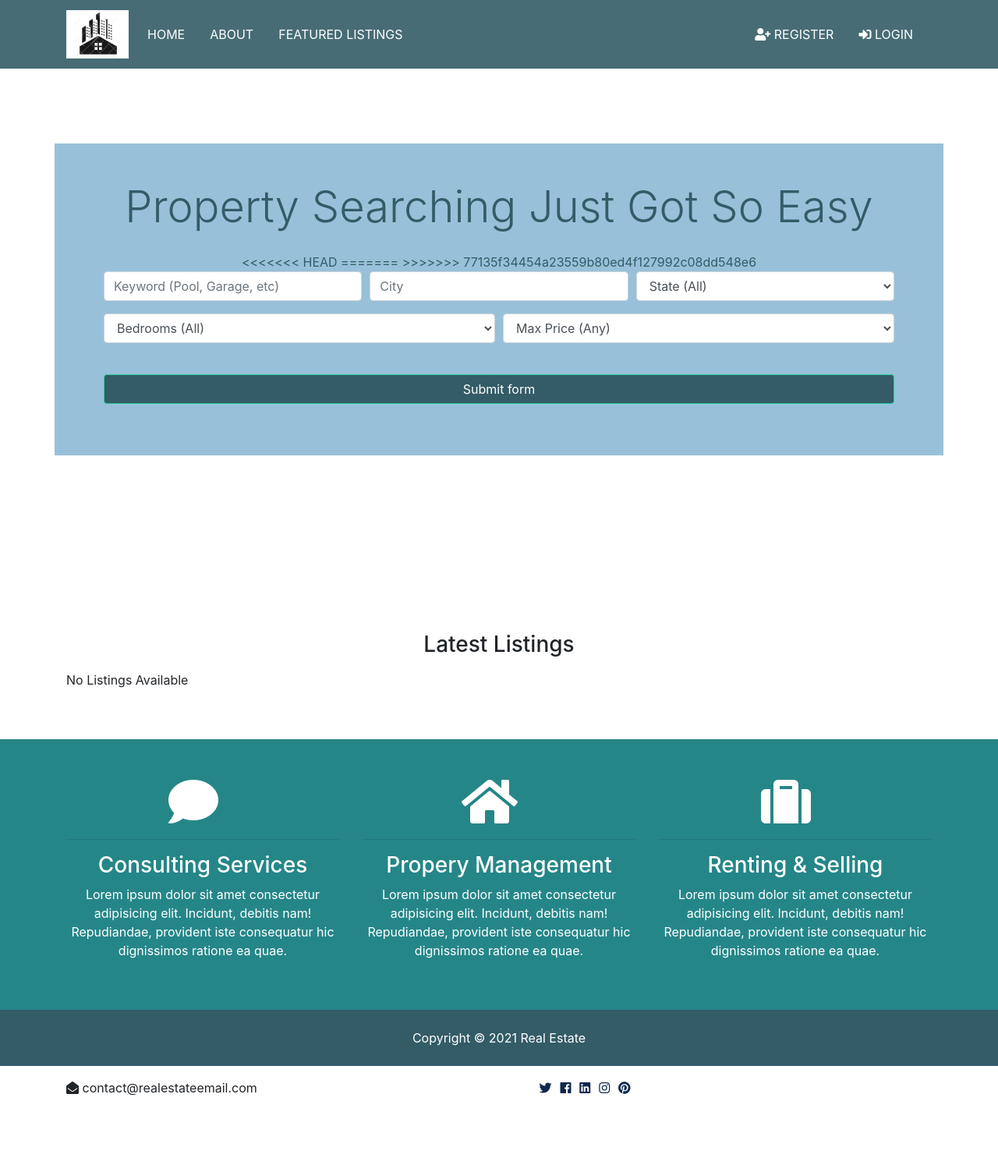
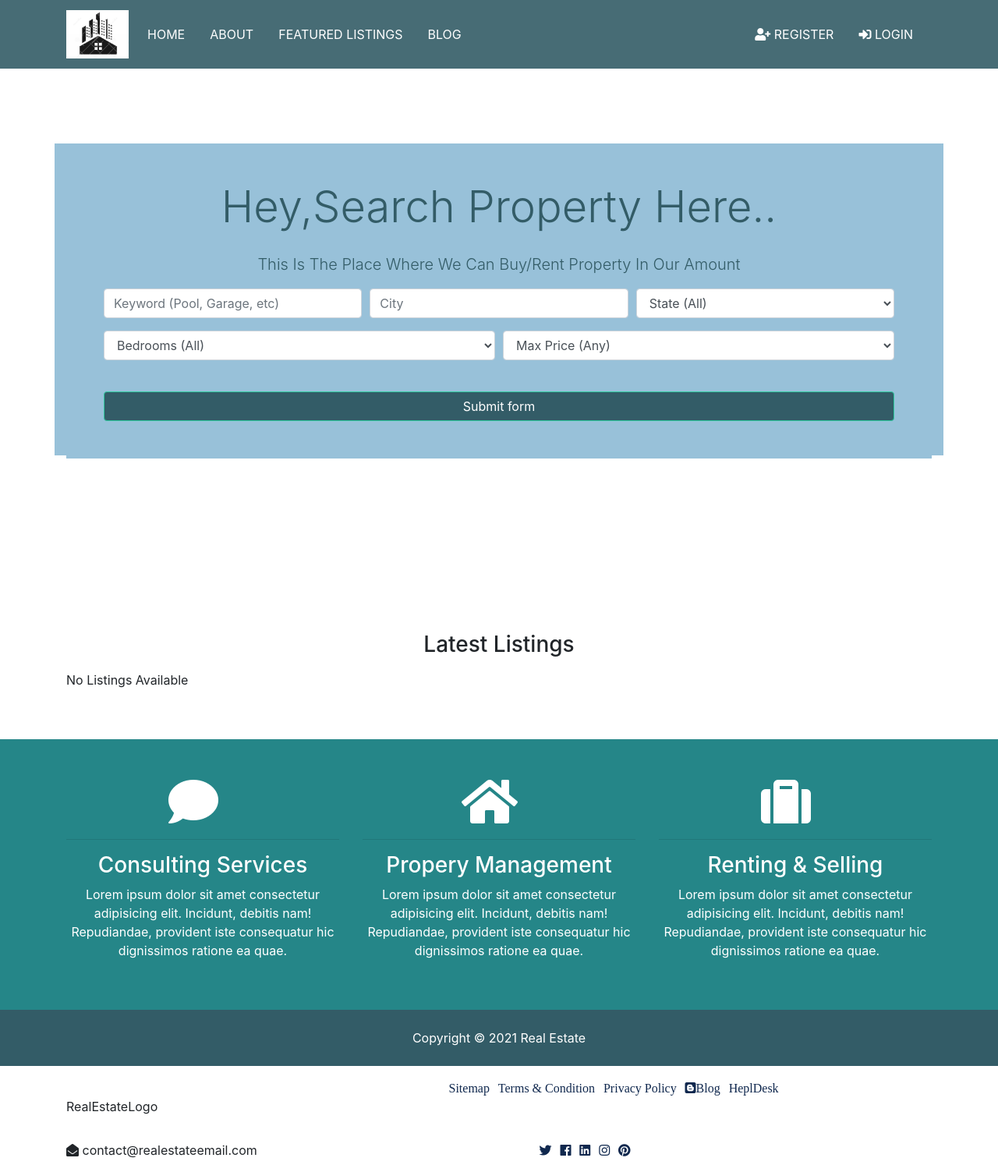
Before and after one commit to DharmeshRS/REP, a Django app: page / in a window 1280 px wide. Shown: the whole page at 78% size. Before the commit the page ends 1405 px from the top, so only its background shows below. Run offline with Django 3.2, Linux system fonts and the light colour scheme; data that the repository does not hold is empty; some libraries are stand-ins or nearby versions.

Commit message:
front end changes
html files changes

```diff
--- a/templates/pages/index.html
+++ b/templates/pages/index.html
@@ -2,7 +2,7 @@
 
 {% load humanize %}
 
-{% block title %} | Welcome {% endblock %}
+{% block title %}  {% endblock %}
 
 {% block content %}
 <!-- Showcase -->
@@ -11,15 +11,10 @@
       <div class="home-search p-5">
         <div class="overlay p-5" style="background-color: #98c1d9; color: #335c67;">
           <h1 class="display-4 mb-4" style="font-family: -apple-system;">
-            Property Searching Just Got So Easy
+              Hey,Search Property Here..
           </h1>
-<<<<<<< HEAD
-{#          <p class="lead">Lorem ipsum dolor sit, amet consectetur adipisicing elit. Recusandae quas, asperiores eveniet vel nostrum magnam#}
-{#            voluptatum tempore! Consectetur, id commodi!</p>#}
-=======
-<!--           <p class="lead">Lorem ipsum dolor sit, amet consectetur adipisicing elit. Recusandae quas, asperiores eveniet vel nostrum magnam
-            voluptatum tempore! Consectetur, id commodi!</p> -->
->>>>>>> 77135f34454a23559b80ed4f127992c08dd548e6
+
+          <p class="lead">This Is The Place Where We Can Buy/Rent Property In Our Amount</p>
           <div class="search">
             <form action="{% url 'search' %}">
               <!-- Form Row 1 -->
--- a/templates/partials/_navbar.html
+++ b/templates/partials/_navbar.html
@@ -24,14 +24,15 @@
           >
             <a class="nav-link cust_nav_links" href="{% url 'index' %}">Home</a>
           </li>
-          <li
+
+            <li
             {% if 'about' in request.path %}
               class="nav-item active mr-3"
             {% else %}
               class="nav-item mr-3"
             {% endif %}
           >
-            <a class="nav-link cust_nav_links" href="{% url 'about' %}">About</a>
+            <a class="nav-link cust_nav_links" href="">About</a>
           </li>
           <li
             {% if 'listings' in request.path %}
@@ -41,6 +42,15 @@
             {% endif %}
           >
             <a class="nav-link cust_nav_links" href="{% url 'listings' %}">Featured Listings</a>
+          </li>
+         <li
+            {% if 'about' in request.path %}
+              class="nav-item active mr-3"
+            {% else %}
+              class="nav-item mr-3"
+            {% endif %}
+          >
+            <a class="nav-link cust_nav_links" href="{% url 'about' %}">Blog</a>
           </li>
         </ul>
 
--- a/templates/partials/_topbar.html
+++ b/templates/partials/_topbar.html
@@ -1,5 +1,35 @@
    <!-- Top Bar -->
   <section id="top-bar" class="p-3">
+    <div class="container">
+      <div class="row">
+        <div class="col-md-2">
+          <i class="fas logo"></i> RealEstateLogo
+        </div>
+        <div class="col-md-8">
+          <div class="social text-right">
+            <a href="#">
+              <i class="fab fa-sitemap ">Sitemap</i>
+            </a>
+            <a href="#">
+              <i class="fab fa-suitcase-rolling">Terms & Condition</i>
+            </a>
+            <a href="#">
+              <i class="fab fa-print" >Privacy Policy</i>
+            </a>
+            <a href="#">
+              <i class="fab fa-blogger">Blog</i>
+            </a>
+            <a href="#">
+              <i class="fab fa-hands-helping">HeplDesk</i>
+            </a>
+          </div>
+        </div>
+      </div>
+    </div>
+  </section>
+
+
+   <section id="top-bar" class="p-3">
     <div class="container">
       <div class="row">
         <div class="col-md-4">
```
